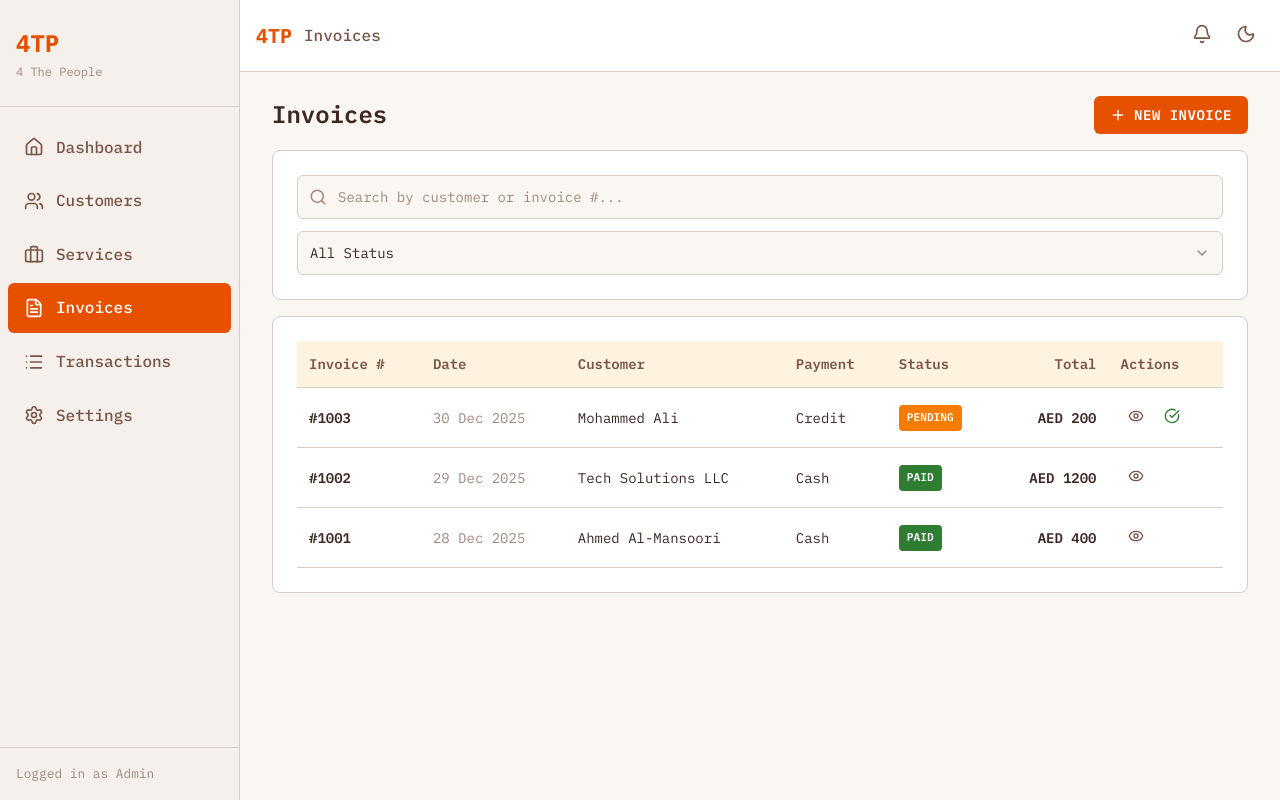
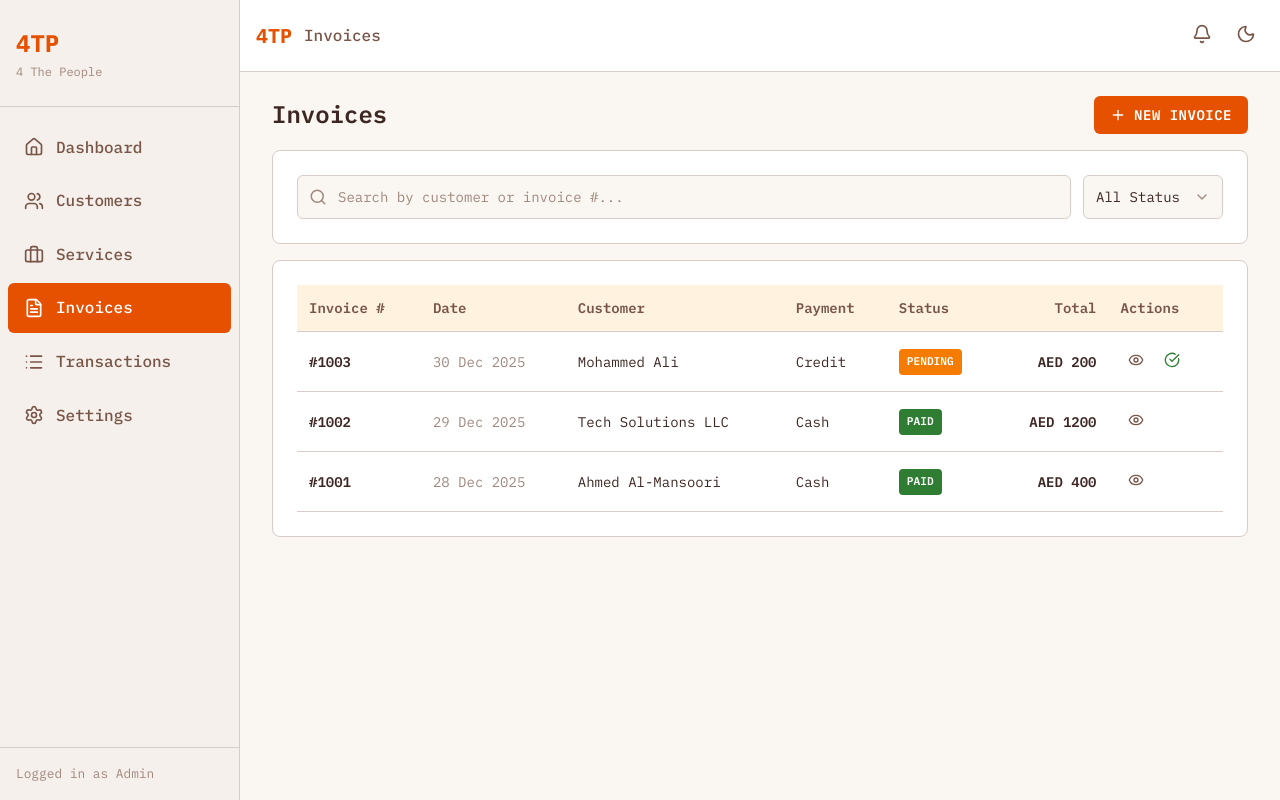
Before and after one commit to ledgerly111/4thepeople-typing-center-solution, a React (Vite) app: page /invoices in a window 1280 px wide. Built offline with nearby package versions, Linux system fonts and the light colour scheme.

Commit message:
Added custom animated dropdown component replacing all native selects

```diff
--- a/src/App.css
+++ b/src/App.css
@@ -320,6 +320,109 @@
   background-color: var(--bg-card);
   color: var(--text-primary);
   padding: 0.5rem;
+}
+
+/* ========================================
+   CUSTOM SELECT DROPDOWN
+   ======================================== */
+.custom-select {
+  position: relative;
+  width: 100%;
+}
+
+.custom-select-trigger {
+  display: flex;
+  align-items: center;
+  justify-content: space-between;
+  width: 100%;
+  padding: 0.75rem;
+  font-family: inherit;
+  font-size: 0.875rem;
+  background-color: var(--bg-body);
+  color: var(--text-primary);
+  border: 1px solid var(--border);
+  border-radius: 6px;
+  cursor: pointer;
+  transition: all 0.2s ease;
+  text-align: left;
+}
+
+.custom-select-trigger:hover {
+  border-color: var(--accent);
+  background-color: var(--bg-accent);
+}
+
+.custom-select-trigger.open {
+  border-color: var(--accent);
+  box-shadow: 0 0 0 3px rgba(230, 81, 0, 0.15);
+  border-bottom-left-radius: 0;
+  border-bottom-right-radius: 0;
+}
+
+.custom-select-trigger .placeholder {
+  color: var(--text-muted);
+}
+
+.custom-select-trigger .selected {
+  color: var(--text-primary);
+}
+
+.custom-select-arrow {
+  color: var(--text-muted);
+  transition: transform 0.3s ease;
+  flex-shrink: 0;
+}
+
+.custom-select-arrow.rotate {
+  transform: rotate(180deg);
+}
+
+.custom-select-dropdown {
+  position: absolute;
+  top: 100%;
+  left: 0;
+  right: 0;
+  background-color: var(--bg-card);
+  border: 1px solid var(--accent);
+  border-top: none;
+  border-radius: 0 0 6px 6px;
+  max-height: 0;
+  overflow: hidden;
+  z-index: 1000;
+  box-shadow: 0 8px 16px rgba(0, 0, 0, 0.15);
+  opacity: 0;
+  transform: translateY(-10px);
+  transition: all 0.3s ease;
+}
+
+.custom-select-dropdown.show {
+  max-height: 250px;
+  overflow-y: auto;
+  opacity: 1;
+  transform: translateY(0);
+}
+
+.custom-select-option {
+  padding: 0.75rem;
+  cursor: pointer;
+  transition: all 0.15s ease;
+  border-left: 3px solid transparent;
+}
+
+.custom-select-option:hover {
+  background-color: var(--bg-accent);
+  border-left-color: var(--accent);
+  padding-left: calc(0.75rem + 3px);
+}
+
+.custom-select-option.selected {
+  background-color: var(--accent);
+  color: white;
+  border-left-color: white;
+}
+
+.custom-select-option:last-child {
+  border-radius: 0 0 6px 6px;
 }
 
 /* ========================================
--- /dev/null
+++ b/src/components/ui/Select.jsx
@@ -0,0 +1,76 @@
+import React, { useState, useRef, useEffect } from 'react';
+import { ChevronDown } from 'lucide-react';
+
+const Select = ({
+    options = [],
+    value,
+    onChange,
+    placeholder = 'Select...',
+    displayKey = 'label',
+    valueKey = 'value'
+}) => {
+    const [isOpen, setIsOpen] = useState(false);
+    const wrapperRef = useRef(null);
+
+    // Get selected option
+    const selectedOption = options.find(opt =>
+        typeof opt === 'object' ? opt[valueKey] === value : opt === value
+    );
+
+    const getDisplayValue = (option) => {
+        if (!option) return placeholder;
+        return typeof option === 'object' ? option[displayKey] : option;
+    };
+
+    // Close dropdown when clicking outside
+    useEffect(() => {
+        const handleClickOutside = (event) => {
+            if (wrapperRef.current && !wrapperRef.current.contains(event.target)) {
+                setIsOpen(false);
+            }
+        };
+        document.addEventListener('mousedown', handleClickOutside);
+        return () => document.removeEventListener('mousedown', handleClickOutside);
+    }, []);
+
+    const handleSelect = (option) => {
+        const newValue = typeof option === 'object' ? option[valueKey] : option;
+        onChange(newValue);
+        setIsOpen(false);
+    };
+
+    return (
+        <div ref={wrapperRef} className="custom-select">
+            <button
+                type="button"
+                className={`custom-select-trigger ${isOpen ? 'open' : ''}`}
+                onClick={() => setIsOpen(!isOpen)}
+            >
+                <span className={selectedOption ? 'selected' : 'placeholder'}>
+                    {getDisplayValue(selectedOption)}
+                </span>
+                <ChevronDown size={16} className={`custom-select-arrow ${isOpen ? 'rotate' : ''}`} />
+            </button>
+
+            <div className={`custom-select-dropdown ${isOpen ? 'show' : ''}`}>
+                {options.map((option, index) => {
+                    const optValue = typeof option === 'object' ? option[valueKey] : option;
+                    const optLabel = typeof option === 'object' ? option[displayKey] : option;
+                    const isSelected = optValue === value;
+
+                    return (
+                        <div
+                            key={optValue || index}
+                            className={`custom-select-option ${isSelected ? 'selected' : ''}`}
+                            onClick={() => handleSelect(option)}
+                        >
+                            {optLabel}
+                        </div>
+                    );
+                })}
+            </div>
+        </div>
+    );
+};
+
+export default Select;
--- a/src/pages/Customers.jsx
+++ b/src/pages/Customers.jsx
@@ -2,6 +2,7 @@ import React, { useState, useEffect } from 'react';
 import Card from '../components/ui/Card';
 import Button from '../components/ui/Button';
 import Modal from '../components/ui/Modal';
+import Select from '../components/ui/Select';
 import { getCustomers, MOCK_CUSTOMERS } from '../services/mockData';
 import { Search, Plus, MoreVertical, Edit, Trash2 } from 'lucide-react';
 
@@ -220,14 +221,15 @@ const Customers = () => {
 
                 <div className="form-group">
                     <label className="form-label">Type</label>
-                    <select
-                        className="select"
+                    <Select
+                        options={[
+                            { value: 'Individual', label: 'Individual' },
+                            { value: 'Corporate', label: 'Corporate' }
+                        ]}
                         value={formData.type}
-                        onChange={(e) => setFormData({ ...formData, type: e.target.value })}
-                    >
-                        <option value="Individual">Individual</option>
-                        <option value="Corporate">Corporate</option>
-                    </select>
+                        onChange={(val) => setFormData({ ...formData, type: val })}
+                        placeholder="Select type"
+                    />
                 </div>
             </Modal>
         </div>
--- a/src/pages/Invoices.jsx
+++ b/src/pages/Invoices.jsx
@@ -2,6 +2,7 @@ import React, { useState } from 'react';
 import Card from '../components/ui/Card';
 import Button from '../components/ui/Button';
 import SearchableSelect from '../components/ui/SearchableSelect';
+import Select from '../components/ui/Select';
 import InvoicePreview from '../components/ui/InvoicePreview';
 import { useStore } from '../contexts/StoreContext';
 import { MOCK_CUSTOMERS, MOCK_SERVICES } from '../services/mockData';
@@ -155,16 +156,18 @@ const Invoices = () => {
                                     style={{ paddingLeft: '2.5rem' }}
                                 />
                             </div>
-                            <select
-                                className="select"
-                                value={statusFilter}
-                                onChange={(e) => setStatusFilter(e.target.value)}
-                                style={{ minWidth: '120px' }}
-                            >
-                                <option value="All">All Status</option>
-                                <option value="Paid">Paid</option>
-                                <option value="Pending">Pending</option>
-                            </select>
+                            <div style={{ minWidth: '140px' }}>
+                                <Select
+                                    options={[
+                                        { value: 'All', label: 'All Status' },
+                                        { value: 'Paid', label: 'Paid' },
+                                        { value: 'Pending', label: 'Pending' }
+                                    ]}
+                                    value={statusFilter}
+                                    onChange={setStatusFilter}
+                                    placeholder="All Status"
+                                />
+                            </div>
                         </div>
                     </Card>
 
--- a/src/pages/Transactions.jsx
+++ b/src/pages/Transactions.jsx
@@ -1,5 +1,6 @@
 import React, { useState } from 'react';
 import Card from '../components/ui/Card';
+import Select from '../components/ui/Select';
 import { useStore } from '../contexts/StoreContext';
 import { Search } from 'lucide-react';
 
@@ -50,7 +51,7 @@ const Transactions = () => {
             <Card style={{ marginBottom: '1rem' }}>
                 <div style={{ display: 'flex', gap: '0.75rem', flexWrap: 'wrap' }}>
                     <div style={{ flex: 1, minWidth: '200px', position: 'relative' }}>
-                        <Search size={18} style={{ position: 'absolute', left: '12px', top: '50%', transform: 'translateY(-50%)', color: 'var(--text-muted)' }} />
+                        <Search size={18} style={{ position: 'absolute', left: '12px', top: '50%', transform: 'translateY(-50%)', color: 'var(--text-muted)', zIndex: 1 }} />
                         <input
                             type="text"
                             className="input"
@@ -60,26 +61,30 @@ const Transactions = () => {
                             style={{ paddingLeft: '2.5rem' }}
                         />
                     </div>
-                    <select
-                        className="select"
-                        value={typeFilter}
-                        onChange={(e) => setTypeFilter(e.target.value)}
-                        style={{ minWidth: '120px' }}
-                    >
-                        <option value="All">All Types</option>
-                        <option value="Invoice">Invoice</option>
-                        <option value="Quick Sale">Quick Sale</option>
-                    </select>
-                    <select
-                        className="select"
-                        value={statusFilter}
-                        onChange={(e) => setStatusFilter(e.target.value)}
-                        style={{ minWidth: '120px' }}
-                    >
-                        <option value="All">All Status</option>
-                        <option value="Paid">Paid</option>
-                        <option value="Pending">Pending</option>
-                    </select>
+                    <div style={{ minWidth: '140px' }}>
+                        <Select
+                            options={[
+                                { value: 'All', label: 'All Types' },
+                                { value: 'Invoice', label: 'Invoice' },
+                                { value: 'Quick Sale', label: 'Quick Sale' }
+                            ]}
+                            value={typeFilter}
+                            onChange={setTypeFilter}
+                            placeholder="All Types"
+                        />
+                    </div>
+                    <div style={{ minWidth: '140px' }}>
+                        <Select
+                            options={[
+                                { value: 'All', label: 'All Status' },
+                                { value: 'Paid', label: 'Paid' },
+                                { value: 'Pending', label: 'Pending' }
+                            ]}
+                            value={statusFilter}
+                            onChange={setStatusFilter}
+                            placeholder="All Status"
+                        />
+                    </div>
                 </div>
             </Card>
 
```
Also changed, not shown: src/pages/Services.jsx (+12 -10 lines).
